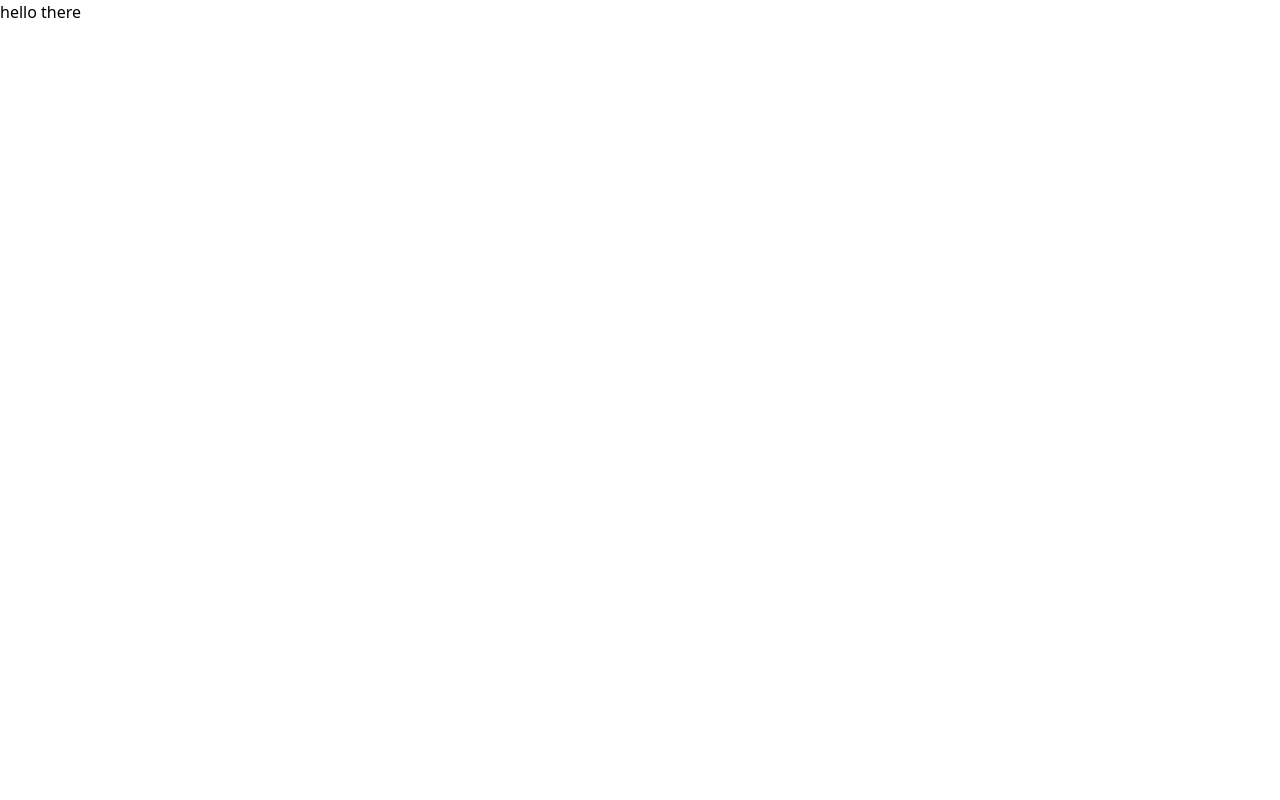
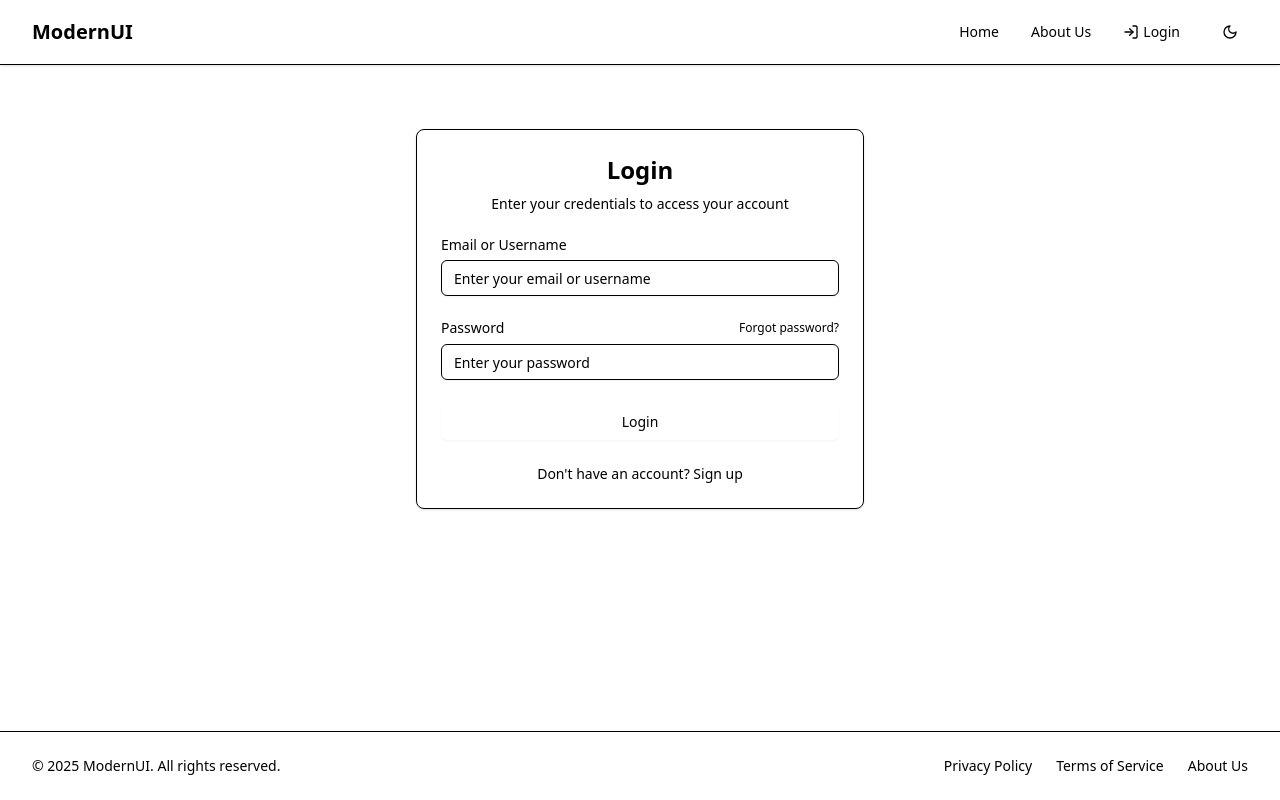
Before and after one commit to MohamedAdelElBaik/promp-tech-task, a React (Vite) app: page /login in a window 1280 px wide. Built offline with nearby package versions, Linux system fonts and the light colour scheme.

Commit message:
STYLE: login page

```diff
--- a/package.json
+++ b/package.json
@@ -10,6 +10,7 @@
     "preview": "vite preview"
   },
   "dependencies": {
+    "@radix-ui/react-label": "^2.1.6",
     "@radix-ui/react-slot": "^1.2.2",
     "@tailwindcss/vite": "^4.1.7",
     "class-variance-authority": "^0.7.1",
--- /dev/null
+++ b/src/components/form-container.tsx
@@ -0,0 +1,35 @@
+import { ReactNode } from "react";
+import { cn } from "@/lib/utils";
+
+interface FormContainerProps {
+  children: ReactNode;
+  title?: string;
+  description?: string;
+  className?: string;
+}
+
+export function FormContainer({
+  children,
+  title,
+  description,
+  className,
+}: FormContainerProps) {
+  return (
+    <div
+      className={cn(
+        "w-full max-w-md mx-auto p-6 bg-card rounded-lg shadow-sm border border-border animate-in fade-in slide-in-bottom",
+        className,
+      )}
+    >
+      {title && (
+        <h2 className="text-2xl font-semibold mb-2 text-center">{title}</h2>
+      )}
+      {description && (
+        <p className="text-muted-foreground text-sm mb-6 text-center">
+          {description}
+        </p>
+      )}
+      {children}
+    </div>
+  );
+}
--- /dev/null
+++ b/src/components/ui/alert.tsx
@@ -0,0 +1,66 @@
+import * as React from "react";
+import { cva, type VariantProps } from "class-variance-authority";
+
+import { cn } from "@/lib/utils";
+
+const alertVariants = cva(
+  "relative w-full rounded-lg border px-4 py-3 text-sm grid has-[>svg]:grid-cols-[calc(var(--spacing)*4)_1fr] grid-cols-[0_1fr] has-[>svg]:gap-x-3 gap-y-0.5 items-start [&>svg]:size-4 [&>svg]:translate-y-0.5 [&>svg]:text-current",
+  {
+    variants: {
+      variant: {
+        default: "bg-card text-card-foreground",
+        destructive:
+          "text-destructive bg-card [&>svg]:text-current *:data-[slot=alert-description]:text-destructive/90",
+      },
+    },
+    defaultVariants: {
+      variant: "default",
+    },
+  },
+);
+
+function Alert({
+  className,
+  variant,
+  ...props
+}: React.ComponentProps<"div"> & VariantProps<typeof alertVariants>) {
+  return (
+    <div
+      data-slot="alert"
+      role="alert"
+      className={cn(alertVariants({ variant }), className)}
+      {...props}
+    />
+  );
+}
+
+function AlertTitle({ className, ...props }: React.ComponentProps<"div">) {
+  return (
+    <div
+      data-slot="alert-title"
+      className={cn(
+        "col-start-2 line-clamp-1 min-h-4 font-medium tracking-tight",
+        className,
+      )}
+      {...props}
+    />
+  );
+}
+
+function AlertDescription({
+  className,
+  ...props
+}: React.ComponentProps<"div">) {
+  return (
+    <div
+      data-slot="alert-description"
+      className={cn(
+        "text-muted-foreground col-start-2 grid justify-items-start gap-1 text-sm [&_p]:leading-relaxed",
+        className,
+      )}
+      {...props}
+    />
+  );
+}
+
+export { Alert, AlertTitle, AlertDescription };
--- /dev/null
+++ b/src/components/ui/input.tsx
@@ -0,0 +1,21 @@
+import * as React from "react";
+
+import { cn } from "@/lib/utils";
+
+function Input({ className, type, ...props }: React.ComponentProps<"input">) {
+  return (
+    <input
+      type={type}
+      data-slot="input"
+      className={cn(
+        "file:text-foreground placeholder:text-muted-foreground selection:bg-primary selection:text-primary-foreground dark:bg-input/30 border-input flex h-9 w-full min-w-0 rounded-md border bg-transparent px-3 py-1 text-base shadow-xs transition-[color,box-shadow] outline-none file:inline-flex file:h-7 file:border-0 file:bg-transparent file:text-sm file:font-medium disabled:pointer-events-none disabled:cursor-not-allowed disabled:opacity-50 md:text-sm",
+        "focus-visible:border-ring focus-visible:ring-ring/50 focus-visible:ring-[3px]",
+        "aria-invalid:ring-destructive/20 dark:aria-invalid:ring-destructive/40 aria-invalid:border-destructive",
+        className,
+      )}
+      {...props}
+    />
+  );
+}
+
+export { Input };
--- /dev/null
+++ b/src/components/ui/label.tsx
@@ -0,0 +1,22 @@
+import * as React from "react";
+import * as LabelPrimitive from "@radix-ui/react-label";
+
+import { cn } from "@/lib/utils";
+
+function Label({
+  className,
+  ...props
+}: React.ComponentProps<typeof LabelPrimitive.Root>) {
+  return (
+    <LabelPrimitive.Root
+      data-slot="label"
+      className={cn(
+        "flex items-center gap-2 text-sm leading-none font-medium select-none group-data-[disabled=true]:pointer-events-none group-data-[disabled=true]:opacity-50 peer-disabled:cursor-not-allowed peer-disabled:opacity-50",
+        className,
+      )}
+      {...props}
+    />
+  );
+}
+
+export { Label };
--- a/src/pages/login.tsx
+++ b/src/pages/login.tsx
@@ -1,3 +1,96 @@
+import { useState } from "react";
+import { useNavigate } from "react-router-dom";
+import { Layout } from "@/components/layout";
+import { FormContainer } from "@/components/form-container";
+import { Button } from "@/components/ui/button";
+import { Input } from "@/components/ui/input";
+import { Label } from "@/components/ui/label";
+import { Alert, AlertDescription } from "@/components/ui/alert";
+import { AlertCircle } from "lucide-react";
+
 export default function LoginPage() {
-  return <div>hello there</div>;
+  const [identifier, setIdentifier] = useState("");
+  const [password, setPassword] = useState("");
+  const [error, setError] = useState<string | null>(null);
+  const navigate = useNavigate();
+
+  const handleSubmit = (e: React.FormEvent) => {
+    e.preventDefault();
+
+    // Basic validation
+    if (!identifier || !password) {
+      setError("Please fill in all fields");
+      return;
+    }
+
+    // For demo purposes, automatically log in and redirect
+    // In a real app, this would call an authentication API
+    if (identifier === "user@example.com" && password === "password") {
+      navigate("/profile");
+    } else {
+      setError("Invalid credentials. Try user@example.com / password");
+    }
+  };
+
+  return (
+    <Layout>
+      <div className="container mx-auto px-4 py-16 sm:px-6 lg:px-8">
+        <FormContainer
+          title="Login"
+          description="Enter your credentials to access your account"
+        >
+          {error && (
+            <Alert variant="destructive" className="mb-6">
+              <AlertCircle className="h-4 w-4" />
+              <AlertDescription>{error}</AlertDescription>
+            </Alert>
+          )}
+
+          <form onSubmit={handleSubmit} className="space-y-6">
+            <div className="space-y-2">
+              <Label htmlFor="identifier">Email or Username</Label>
+              <Input
+                id="identifier"
+                type="text"
+                placeholder="Enter your email or username"
+                value={identifier}
+                onChange={(e) => setIdentifier(e.target.value)}
+              />
+            </div>
+
+            <div className="space-y-2">
+              <div className="flex items-center justify-between">
+                <Label htmlFor="password">Password</Label>
+                <Button
+                  variant="link"
+                  className="p-0 h-auto text-xs"
+                  type="button"
+                >
+                  Forgot password?
+                </Button>
+              </div>
+              <Input
+                id="password"
+                type="password"
+                placeholder="Enter your password"
+                value={password}
+                onChange={(e) => setPassword(e.target.value)}
+              />
+            </div>
+
+            <Button type="submit" className="w-full">
+              Login
+            </Button>
+
+            <div className="text-center text-sm text-muted-foreground">
+              Don't have an account?{" "}
+              <Button variant="link" className="p-0 h-auto" type="button">
+                Sign up
+              </Button>
+            </div>
+          </form>
+        </FormContainer>
+      </div>
+    </Layout>
+  );
 }
```
Also changed, not shown: 1 other file (tests, documents, lock files or other folders).
